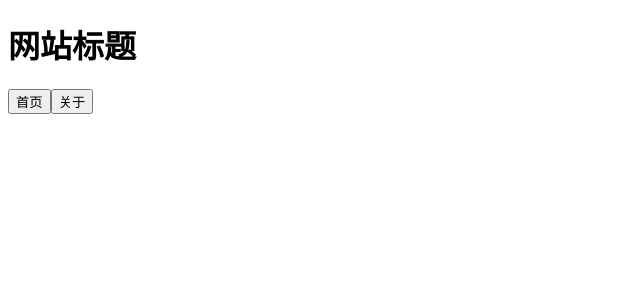
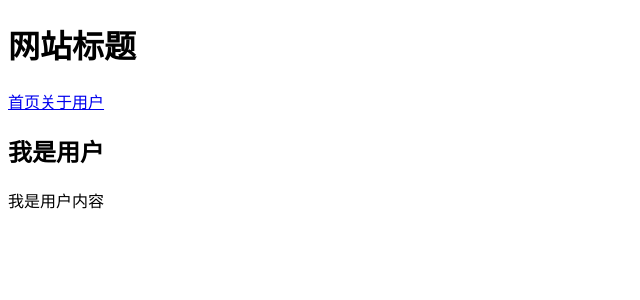
Before and after one commit to loganjin222/learn-vue-router-demo, a Vue app in the folder vue-router-demo/: page /user/1 in a window 1280 px wide. Shown: the top 300 px of the page, without its empty margins (0-640 px from the left). Built offline with nearby package versions, Linux system fonts and the light colour scheme; the HTML template or start-up script is replaced by a standard one.

Commit message:
动态路由

```diff
--- a/vue-router-demo/src/App.vue
+++ b/vue-router-demo/src/App.vue
@@ -10,8 +10,19 @@
     <!-- <router-link to="/home" tag="button" replace active-class="active">首页</router-link> -->
     <!-- <router-link to="/about" tag="button" replace active-class="active">关于</router-link> -->
 
-    <button @click="homeClick">首页</button>
-    <button @click="aboutClick">关于</button>
+    <!-- <button @click="homeClick">首页</button> -->
+    <!-- <button @click="aboutClick">关于</button> -->
+
+    <router-link to="/home">首页</router-link>
+    <router-link to="/about">关于</router-link>
+
+    <!-- 动态路由 -->
+    <!-- <router-link to="/user/zhangsan">用户</router-link> -->
+
+    <!-- <router-link to="/user/+userId">用户</router-link>,这样写不行,url后面直接是/user/+userId,通过v-bind解决 -->
+    <!-- 动态拼接,通过v-bind -->
+    <!-- 加''代表是字符串 -->
+    <router-link :to="'/user/'+userId">用户</router-link>
 
     <!-- 该标签会根据当前的路径，动态渲染出不同的路由组件，它决定路由组件在页面中的位置（路由切换时，切换的是<router-view>挂载的路由组件，其他内容不会改变） -->
     <router-view></router-view>
@@ -23,18 +34,24 @@ export default {
   name: 'App',
 
   // 通过代码的方式修改路由
-  methods: {
-    homeClick() {
-      // this.$router.push('/home')
-      this.$router.replace('/home')
-      console.log('homeClick');
-    },
-    aboutClick() {
-      // this.$router.push('/about')
-      this.$router.replace('/about')
-      console.log('aboutClick');
+  // methods: {
+  //   homeClick() {
+  //     // this.$router.push('/home')
+  //     this.$router.replace('/home')
+  //     console.log('homeClick');
+  //   },
+  //   aboutClick() {
+  //     // this.$router.push('/about')
+  //     this.$router.replace('/about')
+  //     console.log('aboutClick');
+  //   }
+  // }
+
+  data() {
+    return {
+      userId: 'zhangsan'
     }
-  }
+  },
 }
 </script>
 
--- /dev/null
+++ b/vue-router-demo/src/components/user.vue
@@ -0,0 +1,15 @@
+<template>
+    <div>
+        <h2>我是用户</h2>
+        <p>我是用户内容</p>
+    </div>
+</template>
+
+<script>
+export default {
+    name: 'user'
+}
+</script>
+
+<style scoped>
+</style>
```
Also changed, not shown: vue-router-demo/src/router/index.js (+7 -1 lines).
